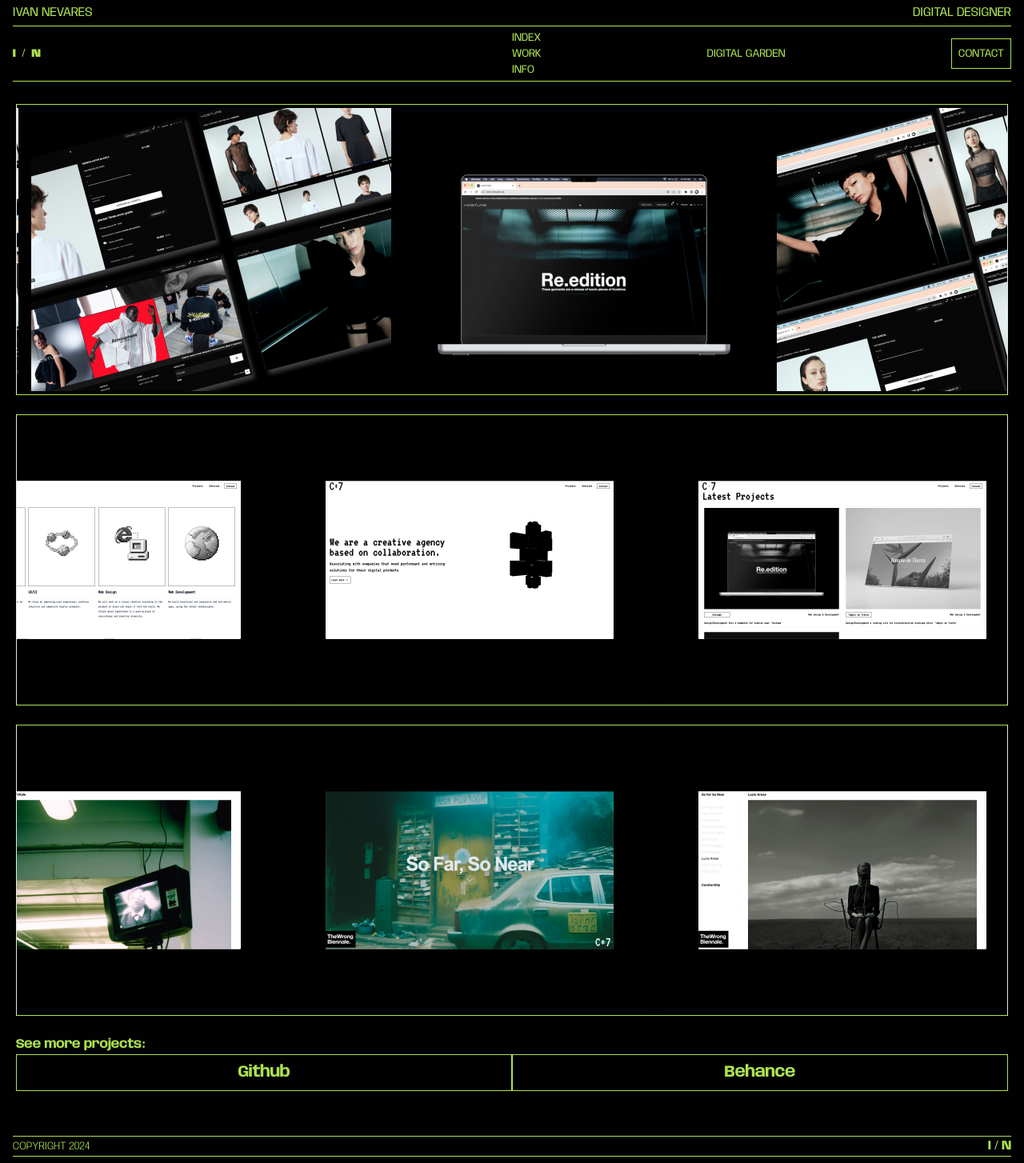
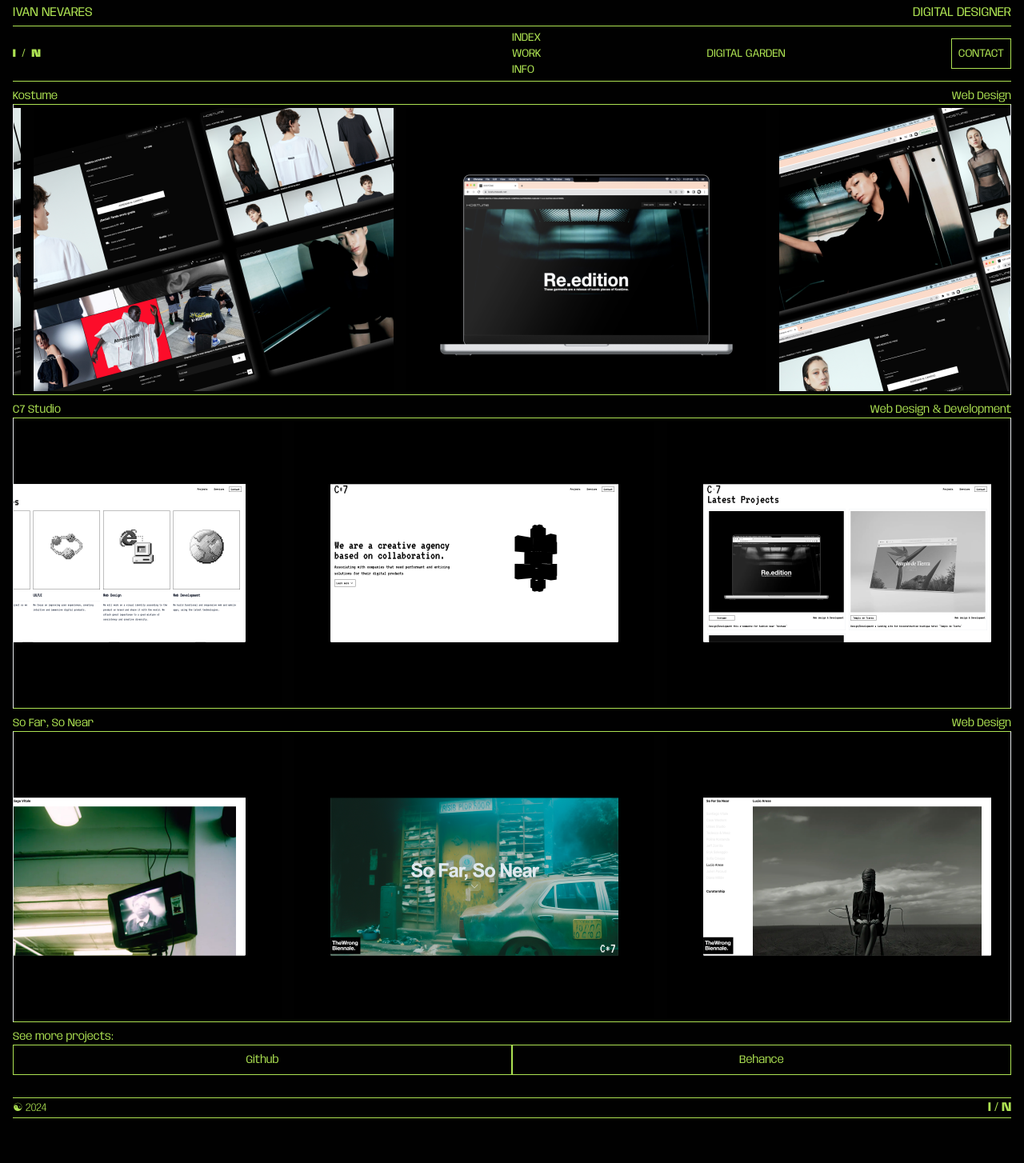
Before and after one commit to i9-9/portfolio-2, a Next.js app: page / in a window 1280 px wide. Shown: the whole page at 80% size. After the commit the page ends 1406 px from the top, so only its background shows below. Built offline with nearby package versions, Linux system fonts and the light colour scheme.

Commit message:
styling changes

```diff
--- a/app/contact/page.tsx
+++ b/app/contact/page.tsx
@@ -4,26 +4,26 @@ import Link from 'next/link'
 
 const page = () => {
   return (
-    <div className="h-auto bg-repeat pb-28 min-h-screen px-4">
+    <div className="h-auto bg-repeat pb-28 min-h-screen px-4 py-20 md:py-0">
       <Navbar />
-      <h3 className="text-xl md:text-2xl text-verde font-bold mx-1 mt-20">
+      <h3 className="text-sm text-verde py-2">
         We can either talk and discuss your project, or you can follow me up for
         future reference:
       </h3>
-      <div className="grid md:grid-cols-3 text-center my-10 gap-6 mx-1">
+      <div className="grid md:grid-cols-3 text-center gap-6 mx-1">
         <Link href='mailto:ivannevares9@gmail.com'>
-          <div className=" bg-verde h-fit py-20 hover:bg-[#5226AA] hover:text-[#ADE252] transition-all duration-700">
-            <h4 className="text-3xl md:text-7xl font-bold">EMAIL</h4>
+          <div className=" text-verde h-fit py-1 hover:bg-[#5226AA] hover:text-[#ADE252] transition-all duration-700">
+            <h4 className="text-3xl md:text-xl font-bold">EMAIL</h4>
           </div>
         </Link>
         <Link href='https://www.behance.net/ivan_nevares'>
-          <div className=" bg-verde h-fit py-20 hover:bg-[#5226AA] hover:text-[#ADE252] transition-all duration-700">
-            <h4 className="text-3xl md:text-7xl font-bold">BEHANCE</h4>
+          <div className=" text-verde h-fit py-1 hover:bg-[#5226AA] hover:text-[#ADE252] transition-all duration-700">
+            <h4 className="text-3xl md:text-xl font-bold">BEHANCE</h4>
           </div>
         </Link>
         <Link href='https://github.com/i9-9'>
-          <div className=" bg-verde h-fit py-20 hover:bg-[#5226AA] hover:text-[#ADE252] transition-all duration-700">
-            <h4 className="text-3xl md:text-7xl font-bold">GITHUB</h4>
+          <div className=" text-verde h-fit py-1 hover:bg-[#5226AA] hover:text-[#ADE252] transition-all duration-700">
+            <h4 className="text-3xl md:text-xl font-bold">GITHUB</h4>
           </div>
         </Link>
       </div>
--- a/app/digital-garden/page.tsx
+++ b/app/digital-garden/page.tsx
@@ -9,7 +9,7 @@ export default async function Page() {
     <div key={post.slug} className="text-verde border border-verde flex flex-col px-2 hover:bg-violeta transition-all duration-700 py-3 shadow-xl">
       <Link href={`/digital-garden/${post.slug}`}>
         <div className="flex flex-row items-center justify-between py-1">
-          <h2 className="font-bold text-2xl hover-underline-animation">{post.title}</h2>
+          <h2 className="font-bold text-md hover-underline-animation">{post.title}</h2>
         </div>
           <p className="text-sm">{post.subtitle}</p>
           <p className="text-xs">{post.date}</p>
@@ -22,24 +22,10 @@ export default async function Page() {
   return (
     <section className="h-auto pb-10 bg-repeat min-h-screen px-4">
       <Navbar />
-      <h1 className="text-6xl text-verde font-bold mt-6 mx-1 md:leading-8	">
+      <h1 className="text-xl text-verde my-2">
         DIGITAL GARDEN
       </h1>
-      {/* <h3 className=" mt-1 text-xl md:text-4xl text-verde font-medium mx-1 uppercase leading-8">
-        Filter by growth stage:
-      </h3> */}
-      {/* <div className="pt-2 relative bg-transparent grid grid-cols-4 mx-1">
-        <select
-          id="Growth"
-          className="bg-transparent border border-verde text-verde text-lg focus:ring-verde block w-full p-2.5 "
-        >
-          <option>ALL GROWTH STAGES</option>
-          <option value="SE">SEEDLING</option>
-          <option value="BU">BUDDING</option>
-          <option value="EV">EVERGREEN</option>
-        </select>
-        </div> */}
-        <div className="grid grid-cols-1 md:grid-cols-3 mx-1 gap-10 my-6">
+        <div className="grid grid-cols-1 md:grid-cols-3 gap-10 ">
       {postPreviews}
         </div>
     </section>
--- a/app/globals.css
+++ b/app/globals.css
@@ -106,14 +106,34 @@ html {
     background-color: #010101;
   }
 
-  /* .custom {
-    background-color:hsla(82,71%,60%,1);
-    background-image:
-    radial-gradient(at 91% 0%, hsla(260,63%,40%,1) 0px, transparent 50%),
-    radial-gradient(at 4% 29%, hsla(143,0%,0%,1) 0px, transparent 50%),
-    radial-gradient(at 84% 89%, hsla(100,0%,0%,0.88) 0px, transparent 50%),
-    radial-gradient(at 11% 20%, hsla(346,0%,0%,1) 0px, transparent 50%),
-    radial-gradient(at 5% 65%, hsla(313,0%,0%,1) 0px, transparent 50%),
-    radial-gradient(at 44% 65%, hsla(82,71%,60%,1) 0px, transparent 50%);
-    animation: gradient 15s ease infinite;
-  } */
+
+
+  @keyframes appear {
+    0% {
+      opacity: 0;
+    }
+    50% {
+      opacity: 1;
+    }
+    100% {
+      opacity: 0;
+    }
+  }
+
+  .animate-dot {
+    width: 10px;
+    height: 10px;
+    border-radius: 50%;
+    background-color: black;
+    margin: 0 5px;
+    opacity: 0;
+    animation: appear 1s ease-in-out infinite;
+  }
+
+  .animation-delay-300 {
+    animation-delay: 0.3s;
+  }
+
+  .animation-delay-600 {
+    animation-delay: 0.6s;
+  }
--- a/app/loading.jsx
+++ b/app/loading.jsx
@@ -1,3 +1,10 @@
 export default function Loading() {
-    return <div className="flex items-center h-screen justify-center text-verde  text-6xl font-black animate-pulse">Loading</div>
+    return <div className="flex items-center h-screen justify-center text-verde  text-6xl animate-pulse">
+      Loading
+      <div className="flex ">
+        <div className="dot animate-dot bg-white "></div>
+        <div className="dot animate-dot animation-delay-300 bg-verde"></div>
+        <div className="dot animate-dot animation-delay-600 bg-verde"></div>
+      </div>
+      </div>
   }
--- a/components/Footer.tsx
+++ b/components/Footer.tsx
@@ -3,9 +3,9 @@ import React from 'react'
 
 const Footer = () => {
   return (
-    <footer className='py-1 md:py-2 lg:py-2 px-4 z-10 w-full'>
+    <footer className='py-1 md:pb-2  px-4 z-10 w-full'>
       <div className='mx-auto text-center flex items-center justify-between border-t-[1px] border-b-[1px] border-solid border-verde '>
-        <h5 className='text-verde font-light text-sm'>COPYRIGHT {new Date().getFullYear() }</h5>
+        <h5 className='text-verde font-light text-sm'>☯ {new Date().getFullYear() }</h5>
         <Link href='/'>
           <h6 className='font-bold text-verde text-md'>I / N</h6>
         </Link>
--- a/components/Work.tsx
+++ b/components/Work.tsx
@@ -1,39 +1,26 @@
 import Image from 'next/image';
 import Marquee from "react-fast-marquee";
 import Link from 'next/link';
-import { useState } from 'react';
 
 const Work = () => {
-  const [mousePosition, setMousePosition] = useState({ x: 0, y: 0 });
-  const [showText1, setShowText1] = useState(false);
-  const [showText2, setShowText2] = useState(false);
-  const [showText3, setShowText3] = useState(false);
 
-  const handleMouseMove = (event) => {
-    setMousePosition({ x: event.clientX, y: event.clientY });
-  };
+
 
   return (
-    <div id='work' className='mx-1 h-auto pt-1' onMouseMove={handleMouseMove}>
-
-      <div className='py-6'>
+    <div id='work' className='h-auto pt-2' >
+      <div className=''>
         <Link
-        onMouseEnter={() => setShowText1(true)}
-        onMouseLeave={() => setShowText1(false)}
         href="/work/kostume">
-          {showText1 && (
-          <div
-          style={{ position: 'fixed', top: mousePosition.y, left: mousePosition.x }}
-          className=' border border-verde z-[1000] text-on-hover text-verde p-8 rounded-md bg-black'>
-            <h3 className='bold text-center'>Kostume<br/>Web Design</h3>
-          </div>
-        )}
+        <div className='flex justify-between items-center text-verde text-sm'>
+          <h2 className=' '>Kostume</h2>
+          <h5>Web Design</h5>
+        </div>
           <Marquee
             speed={25}
             play={true}
             pauseOnHover={false}
             gradient={false}
-            className='flex justify-center border border-t-verde border-b-verde py-1'>
+            className='flex justify-center border border-t-verde border-b-verde py-1 mb-2'>
             <Image className='mx-2' src='/projects-landing/kostume/kostume1.png' alt='kostume project' width={450} height={354} />
             <Image className='mx-2' src='/projects-landing/kostume/kostume2.png' alt='kostume project' width={450} height={354} />
             <Image className='mx-2' src='/projects-landing/kostume/kostume3.png' alt='kostume project' width={450} height={354} />
@@ -56,17 +43,13 @@ const Work = () => {
         </Link>
 
         <Link
-                  onMouseEnter={() => setShowText2(true)}
-                  onMouseLeave={() => setShowText2(false)}
+
         href="/work/c7">
-          {showText2 && (
-          <div
-          style={{ position: 'fixed', top: mousePosition.y, left: mousePosition.x }}
-          className=' border border-verde z-[1000] text-on-hover text-verde p-8 rounded-md bg-black'>
-            <h3 className='bold text-center'>C7 Studio<br/>Web Design & Development</h3>
-          </div>
-        )}
-          <Marquee play={true} pauseOnHover={false} gradient={false} className='flex justify-center my-6 border border-t-verde border-b-verde py-1'>
+                <div className='flex justify-between items-center text-verde text-sm'>
+          <h2 className=''>C7 Studio</h2>
+          <h5>Web Design & Development</h5>
+        </div>
+          <Marquee play={true} pauseOnHover={false} gradient={false} className='flex justify-center  border border-t-verde border-b-verde py-1 mb-2'>
             <Image className='mx-2' src='/projects-c7/c7-1.png' alt='c7 studio project' width={450} height={354} />
             <Image className='mx-2' src='/projects-c7/c7-2.png' alt='c7 studio project' width={450} height={354} />
             <Image className='mx-2' src='/projects-c7/c7-3.png' alt='c7 studio project' width={450} height={354} />
@@ -90,17 +73,13 @@ const Work = () => {
           </Marquee>
         </Link>
         <Link
-                onMouseEnter={() => setShowText3(true)}
-                onMouseLeave={() => setShowText3(false)}
                 href="/work/sofar">
-                        {showText3 && (
-          <div
-          style={{ position: 'fixed', top: mousePosition.y, left: mousePosition.x }}
-          className=' border border-verde z-[1000] text-on-hover text-verde p-8 rounded-md bg-black'>
-            <h3 className='bold text-center'>So Far, So Near<br/>Web Design</h3>
-          </div>
-        )}
-          <Marquee play={true} pauseOnHover={false} gradient={false} className='flex justify-center my-6 border border-t-verde border-b-verde py-1'>
+
+                <div className='flex justify-between items-center text-verde text-sm'>
+          <h2 className=''>So Far, So Near</h2>
+          <h5>Web Design</h5>
+        </div>
+          <Marquee play={true} pauseOnHover={false} gradient={false} className='flex justify-center  border border-t-verde border-b-verde py-1 mb-2'>
             <Image className='mx-2' src='/projects-sofar/sofar-1.png' alt='So Far, So Near project' width={450} height={354} />
             <Image className='mx-2' src='/projects-sofar/sofar-2.png' alt='So Far, So Near project' width={450} height={354} />
             <Image className='mx-2' src='/projects-sofar/sofar-3.png' alt='So Far, So Near project' width={450} height={354} />
@@ -123,14 +102,14 @@ const Work = () => {
             <Image className='mx-2' src='/projects-sofar/sofar-4.png' alt='So Far, So Near project' width={450} height={354} />
           </Marquee>
         </Link>
-        <h3 className='text-verde font-bold'>See more projects:<br /></h3>
-        <div className='text-verde font-bold grid grid-cols-1 md:grid-cols-2'>
-          <button className='border border-verde px-1 py-2 hover:bg-verde hover:text-violeta transition-all duration-700 text-xl'>
+        <h3 className='text-verde text-sm'>See more projects:<br /></h3>
+        <div className='text-verde grid grid-cols-1 md:grid-cols-2'>
+          <button className='border border-verde px-1 py-2 hover:bg-verde hover:text-violeta transition-all duration-700 text-sm'>
             <Link href="https://github.com/i9-9" >
               Github
             </Link>
           </button>
-          <button className='border border-verde px-1 py-2  hover:bg-verde hover:text-violeta transition-all duration-700 text-xl'>
+          <button className='border border-verde px-1 py-2 hover:bg-verde hover:text-violeta transition-all duration-700 text-sm'>
             <Link href="https://www.behance.net/ivan_nevares" >
               Behance
             </Link>
```
Also changed, not shown: app/info/page.tsx (+12 -16 lines).
